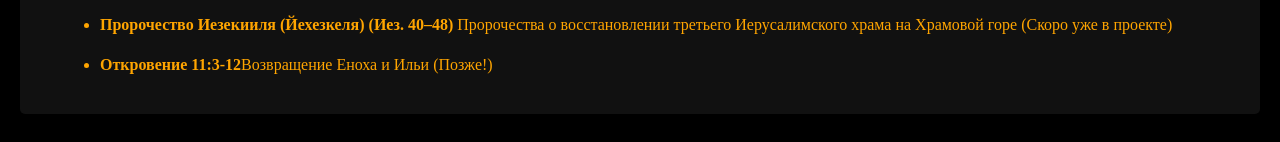
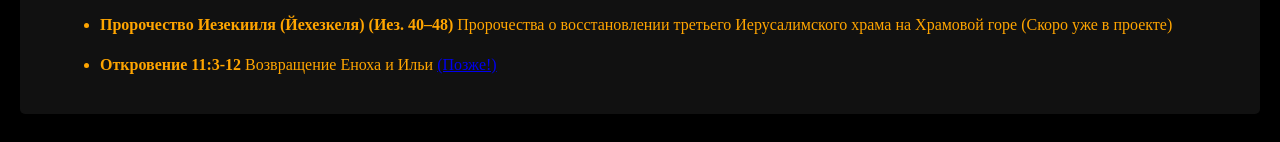
Before and after one commit to sementsul/PV, a plain HTML site: page pss.html in a window 1280 px wide. Shown: the part 1072-1214 px from the top of the page. Drawn offline with Linux system fonts and the light colour scheme.

Commit message:
Update pss.html

```diff
--- a/pss.html
+++ b/pss.html
@@ -128,7 +128,7 @@
             <li class="prophecy fulfilled"><b>Разделение народов (Матфея 24:7):</b>  Рост национализма, конфликтов и войн между народами.</li>
             <li class="prophecy fulfilling"><b>Книга Откровения (16:12–14) </b>  «Шестой Ангел вылил чашу свою в великую реку Евфрат: и высохла в ней вода, чтобы готов был путь царям от восхода солнечного».(Река уже пересыхает!)</li>
             <li class="prophecy fulfilling"><b>Пророчество Иезекииля (Йехезкеля) (Иез. 40–48)</b> Пророчества о восстановлении третьего Иерусалимского храма на Храмовой горе (Скоро уже в проекте) </li>
-            <li class="prophecy fulfilling"><b>Откровение 11:3-12</b>Возвращение Еноха и Ильи  (Позже!) </li>
+            <li class="prophecy fulfilling"><b>Откровение 11:3-12 </b>Возвращение Еноха и Ильи  <a href="EiI.html">(Позже!)</a></li>
         </ul>
     </section>
 
```
